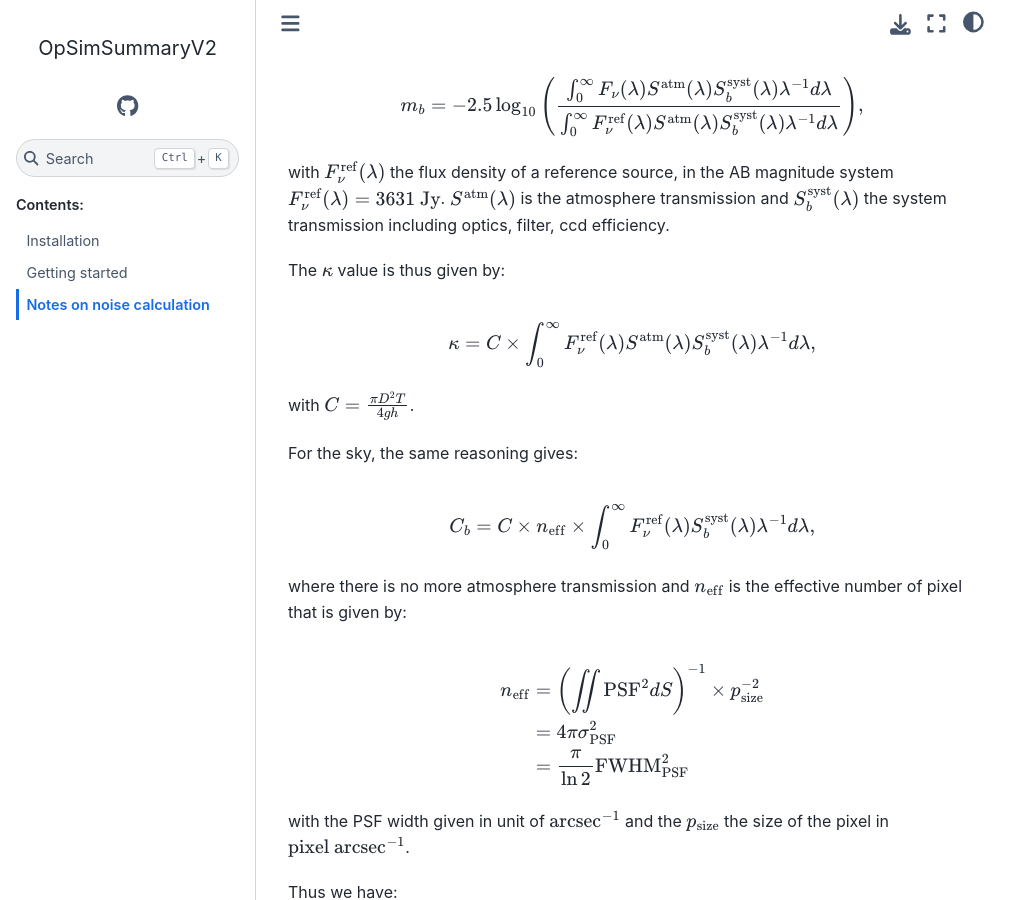
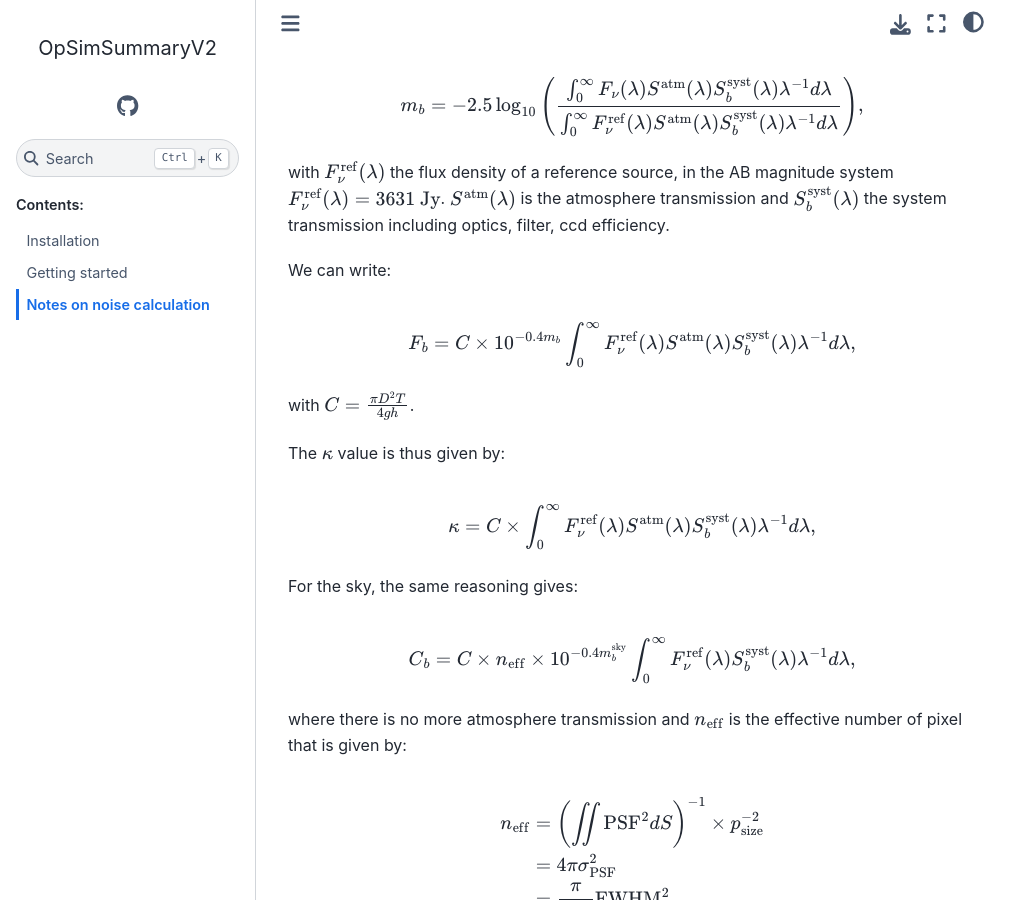
Before and after one commit to LSSTDESC/OpSimSummaryV2, a Sphinx documentation site: the page built from docs/noise_calc.rst, in a window 1280 px wide and 900 px high, scrolled down 1251 px. Shown: the whole window, without its empty margins (0-1031 px from the left). Built offline with Sphinx 7.4.7 and the Sphinx Book theme 1.1.4, drawn with Linux system fonts in a browser that asks for light colours; some of the changed text lies outside the part shown.

Commit message:
correct noise calculation

```diff
--- a/docs/noise_calc.rst
+++ b/docs/noise_calc.rst
@@ -54,18 +54,23 @@ The magnitude of the source is given by:
 with :math:`F^\mathrm{ref}_\nu(\lambda)` the flux density of a reference source, in the AB magnitude system :math:`F^\mathrm{ref}_\nu(\lambda) = 3631 \ \mathrm{Jy}`. :math:`S^\mathrm{atm}(\lambda)` is the atmosphere transmission
 and :math:`S_b^\mathrm{syst}(\lambda)` the system transmission including optics, filter, ccd efficiency.
 
+We can write:
+
+.. math::
+    F_b =  C \times 10^{-0.4 m_b}\int_0^\infty F^\mathrm{ref}_\nu(\lambda) S^\mathrm{atm}(\lambda)S_b^\mathrm{syst}(\lambda)\lambda^{-1}d\lambda,
+
+with :math:`C = \frac{\pi D^2 T}{4gh}`.
+
 The :math:`\kappa` value is thus given by:
 
 .. math::
     \kappa = C \times \int_0^\infty F^\mathrm{ref}_\nu(\lambda) S^\mathrm{atm}(\lambda)S_b^\mathrm{syst}(\lambda)\lambda^{-1}d\lambda,
 
-with :math:`C = \frac{\pi D^2 T}{4gh}`.
-
 For the sky, the same reasoning gives:
 
 .. math::
 
-    C_b = C  \times  n_\mathrm{eff} \times \int_0^\infty F^\mathrm{ref}_\nu(\lambda)S_b^\mathrm{syst}(\lambda)\lambda^{-1}d\lambda,
+    C_b = C  \times  n_\mathrm{eff} \times 10^{-0.4 m_b^\mathrm{sky}} \int_0^\infty F^\mathrm{ref}_\nu(\lambda)S_b^\mathrm{syst}(\lambda)\lambda^{-1}d\lambda,
 
 where there is no more atmosphere transmission and :math:`n_\mathrm{eff}` is the effective number of pixel that is given by:
 
```
Also changed, not shown: other parts of docs/noise_calc.rst (+1 -1 lines).
